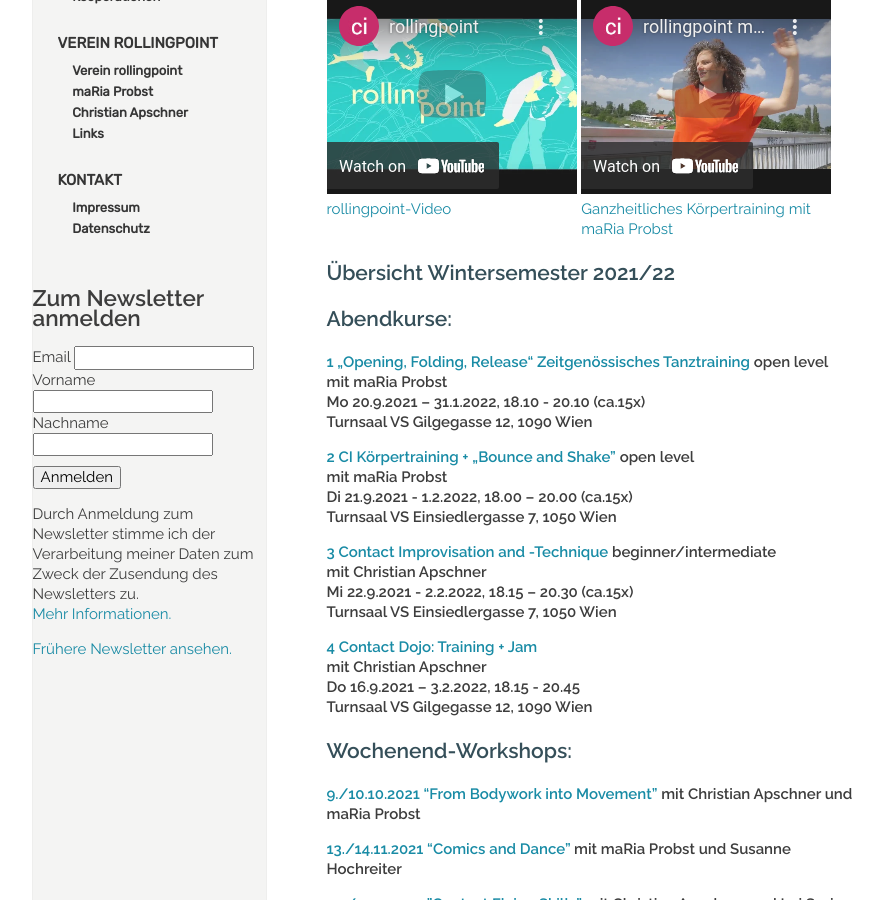
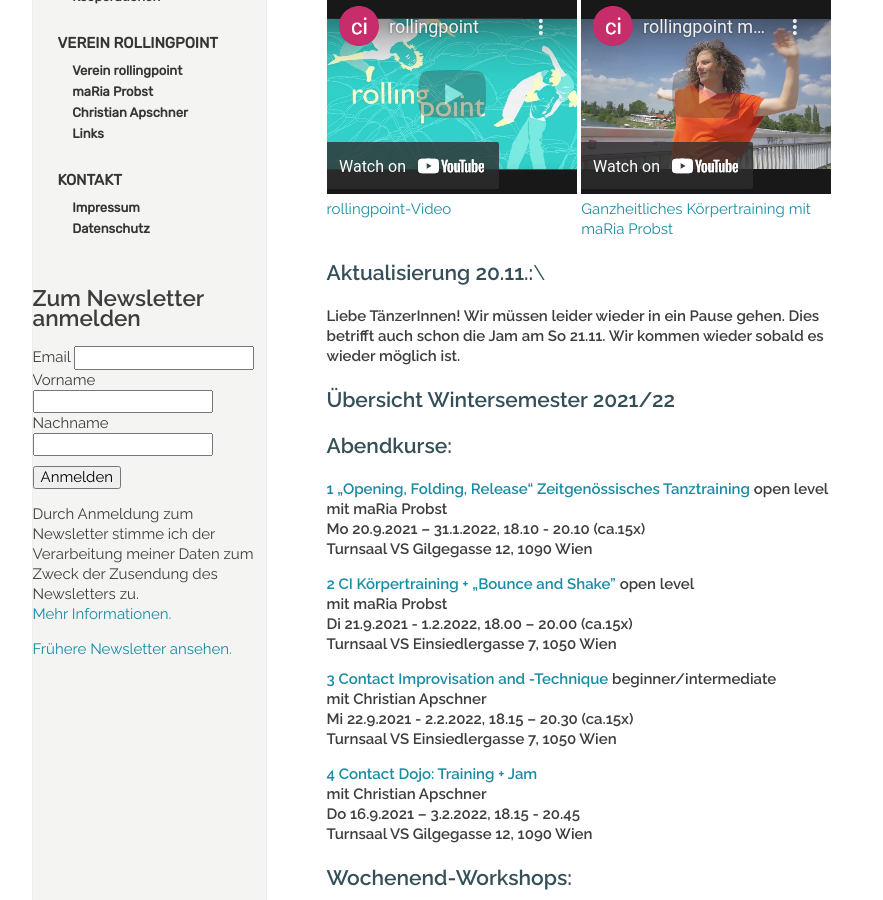
Before and after one commit to manulari/rollingpointat, a Jekyll site: the page built from _pages_de/index.md, in a window 1280 px wide and 900 px high, scrolled down 669 px. Shown: the whole window, without its empty margins (152-1035 px from the left). Built offline with Jekyll 4.4.1, drawn with Linux system fonts in a browser that asks for light colours; comment, search, counter and statistics services are not loaded.

Commit message:
Update page (de) “index”

```diff
--- a/_pages_de/index.md
+++ b/_pages_de/index.md
@@ -14,6 +14,11 @@ Fotocredit: Johannes Stolba
 <div class="imglink"><a target="_blank" href="https://www.youtube.com/embed/kp3DqzN1Ldo"><img src="/assets/uploads/video_vorschau_rollingpoint.png" /><div>rollingpoint-Video</div></a></div>
 
 <div class="imglink"><a target="_blank" href="https://www.youtube.com/embed/6A5otnVZAg4"><img src="/assets/uploads/video_vorschau_maria.png" /><div>Ganzheitliches Körpertraining mit maRia Probst</div></a></div>
+
+### **Aktualisierung 20.11.:**\
+**Liebe TänzerInnen! Wir müssen leider wieder in ein Pause gehen. Dies betrifft auch schon die Jam am So 21.11. Wir kommen wieder sobald es wieder möglich ist.**
+
+
 
 ### **Übersicht Wintersemester 2021/22**
 
```
